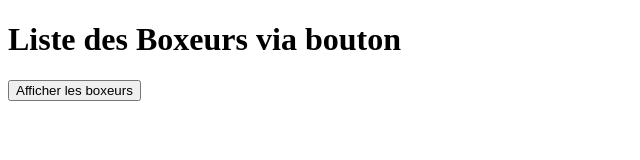
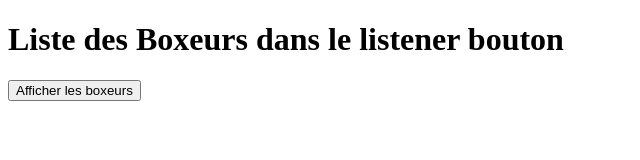
Before and after one commit to isekaixr/Boxe-Tool, a plain HTML site: page index.html in a window 1280 px wide. Shown: the whole page, without its empty margins (0-640 px from the left). Drawn offline with Linux system fonts and the light colour scheme.

Commit message:
no message

```diff
--- a/index.html
+++ b/index.html
@@ -7,7 +7,7 @@
 </head>
 <body>
 
-    <h1>Liste des Boxeurs via bouton</h1>
+    <h1>Liste des Boxeurs dans le listener bouton</h1>
 
 
     <script>
@@ -45,15 +45,22 @@
             bouton.textContent = "Afficher les boxeurs";
             document.body.appendChild(bouton);
 
+            const resultDiv = document.createElement("div");
+            resultDiv.id = "result";
+            resultDiv.style.marginTop = "20px";
+            resultDiv.style.fontWeight = "bold";
+            document.body.appendChild(resultDiv); // <-- div après le bouton
+
             bouton.addEventListener("click", async () => {
                 const boxeurs = await getBoxeurs();
                 afficherBoxeurs(boxeurs);
             });
         });
+
     </script>
 
-    <!-- Div pour recevoir le résultat du fetch -->
-    <div id="result" style="margin-top:20px; font-weight:bold;"></div>
+
+
 
 
 </body>
```
